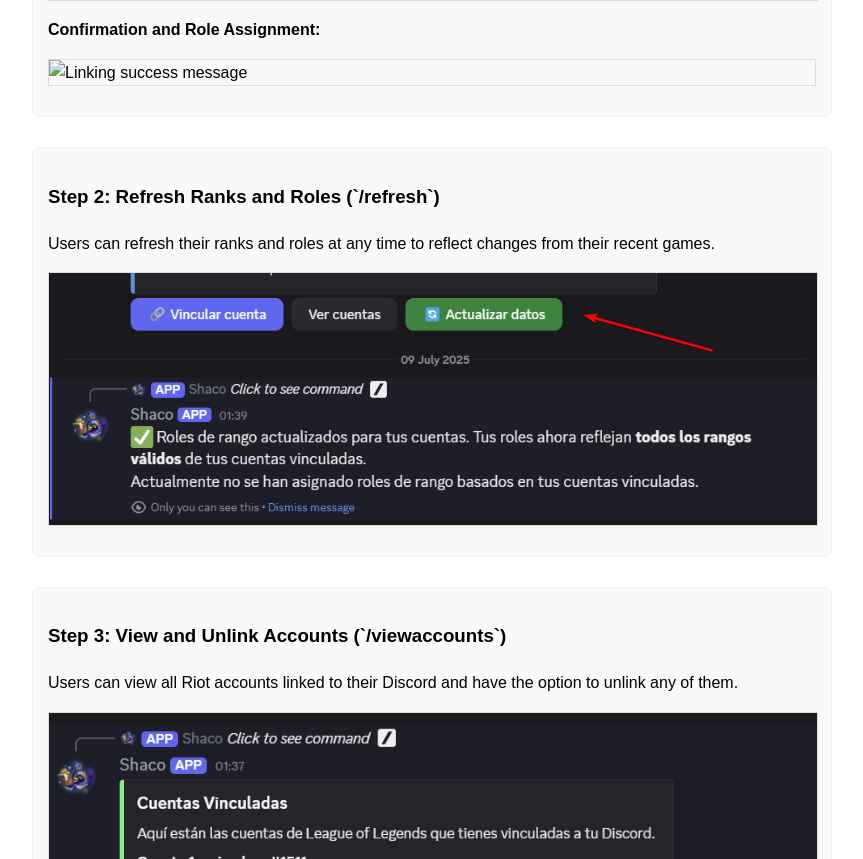
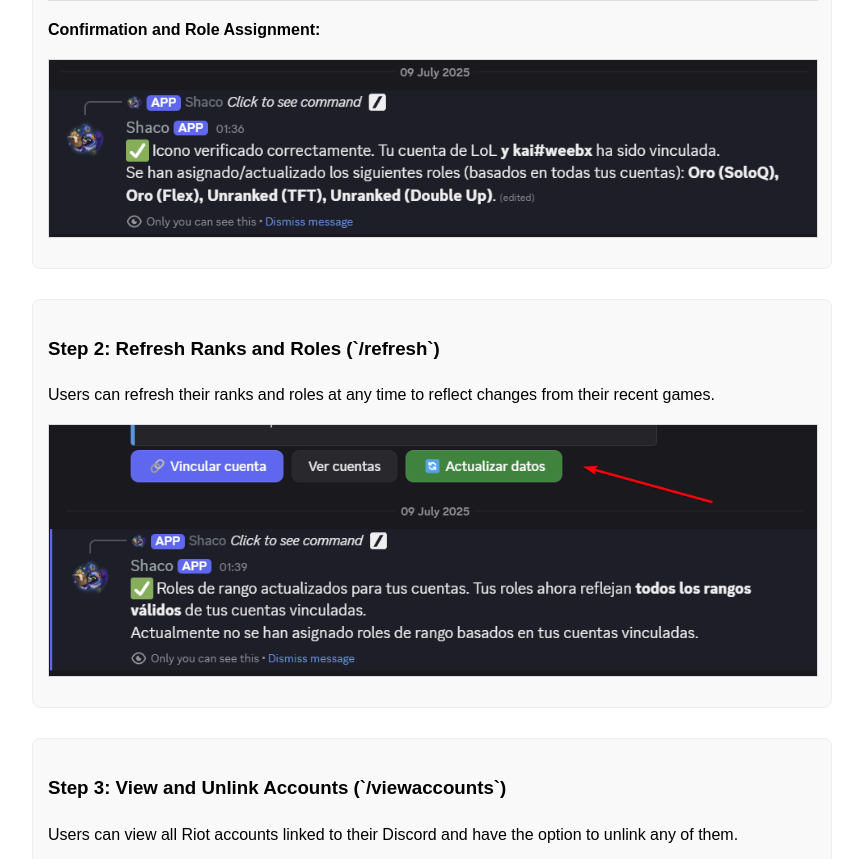
Before and after one commit to p-estor/ranksync-bot, a website: page index.html in a window 1280 px wide. Shown: the part 1597-2456 px from the top of the page, without its empty margins (208-1071 px from the left). Drawn offline with Linux system fonts and the light colour scheme.

Commit message:
Update index.html

```diff
--- a/index.html
+++ b/index.html
@@ -25,7 +25,7 @@
         <p><strong>Icon Verification:</strong></p>
         <img src="verify_icon.png" alt="Icon verification message">
         <p><strong>Confirmation and Role Assignment:</strong></p>
-        <img src="verified_icon_account_linked" alt="Linking success message">
+        <img src="verified_icon_account_linked.png" alt="Linking success message">
         </div>
 
     <div class="step">
```
